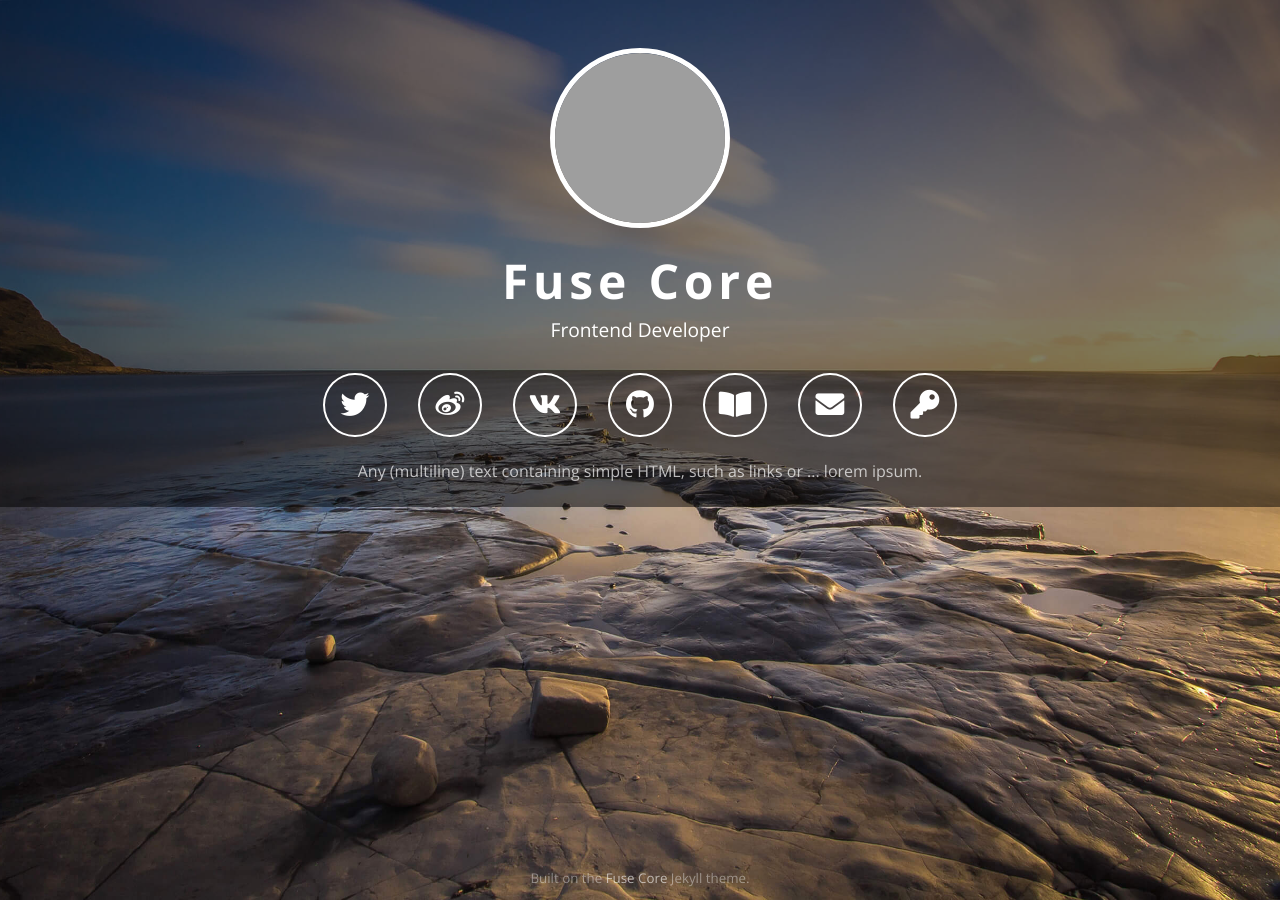
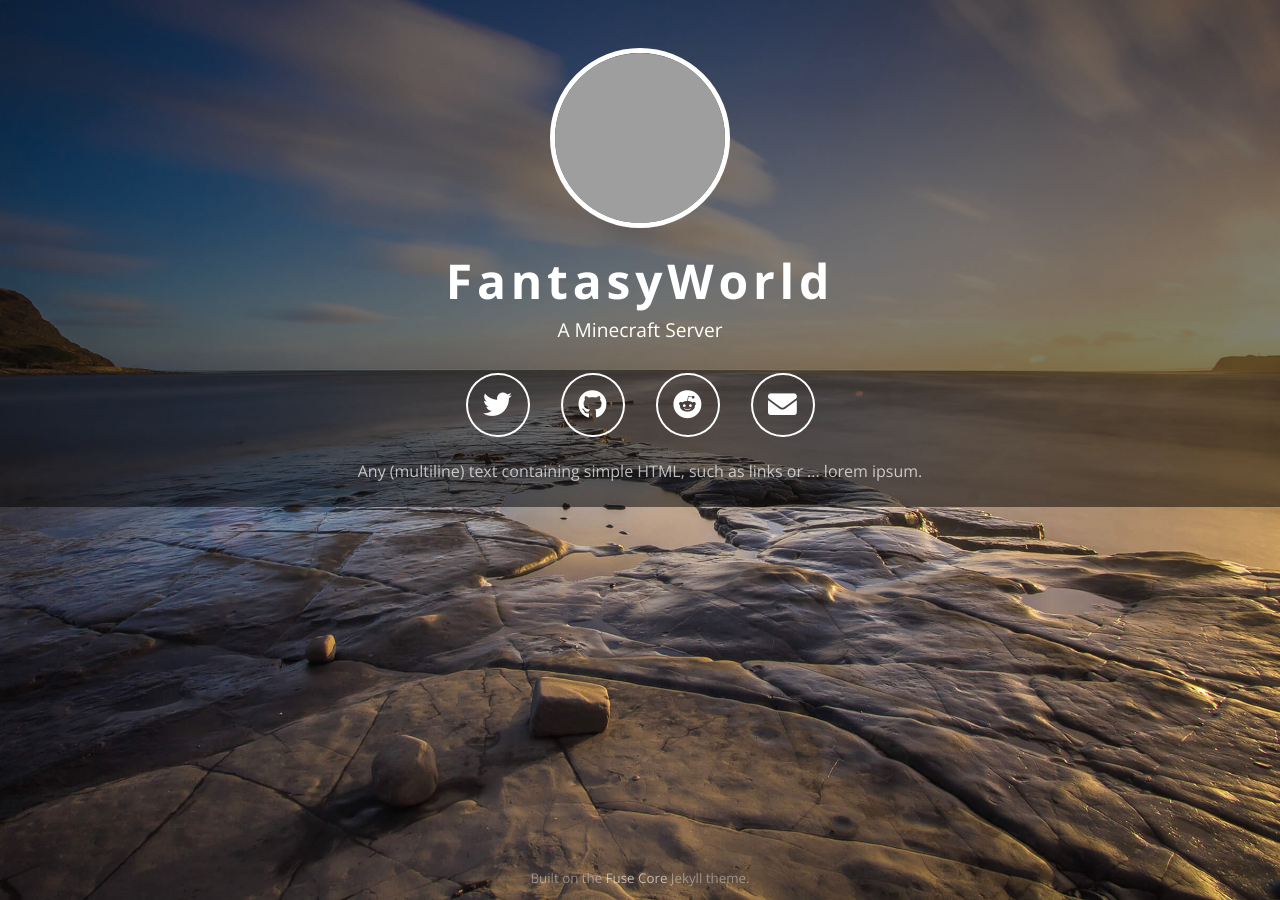
Before and after one commit to Jiabailisan/jiabaili.github.io, a Jekyll site: the page built from index.html, in a window 1280 px wide. Built offline with Jekyll 4.4.1, drawn with Linux system fonts in a browser that asks for light colours; nearby versions of some CDN libraries; comment, search, counter and statistics services are not loaded; part of the change alters nothing that is shown; grey boxes are pictures that could not be loaded.

Commit message:
Update _config.yml

```diff
--- a/_config.yml
+++ b/_config.yml
@@ -12,9 +12,9 @@ sass:
 # When modifying this file, take care to preserve the indentation. This is YAML ...
 
 # Main Headline, name required, subtitle optional
-name: Fuse Core
+name: FantasyWorld
 #subtitle:
-subtitle: Frontend Developer
+subtitle: A Minecraft Server
 
 # Title attribute of HTML Page, uses 'name' from above if empty
 title:
@@ -76,11 +76,11 @@ links:
   - twitter:
       name: Twitter
       show: true
-      href: https://twitter.com/YOUR_TWITTER_USERNAME
+      href: https://twitter.com/w18290667405
       icon: fab fa-twitter
   - weibo:
       name: 微博
-      show: true
+      show: false
       href: https://weibo.com/YOUR_WEIBO_USERNAME
       icon: fab fa-weibo
   - vine:
@@ -95,7 +95,7 @@ links:
       icon: fab fa-facebook
   - vkontakte:
       name: ВКонтакте
-      show: true
+      show: false
       href: https://vk.com/YOUR_VK_USERNAME
       icon: fab fa-vk
   - instagram:
@@ -126,7 +126,7 @@ links:
   - github:
       name: GitHub
       show: true
-      href: https://github.com/tsjensen
+      href: https://github.com/jiabailisan
       icon: fab fa-github
   - codepen:
       name: CodePen
@@ -140,8 +140,8 @@ links:
       icon: fab fa-stack-overflow
   - reddit:
       name: Reddit
-      show: false
-      href: https://reddit.com/user/YOUR_REDDIT_USERNAME
+      show: true
+      href: https://www.reddit.com/user/Jiabailisan
       icon: fab fa-reddit
   - medium:
       name: Medium
@@ -155,17 +155,17 @@ links:
       icon: fab fa-tumblr
   - blog:
       name: Blog
-      show: true
+      show: false
       href: http://host.domain/your_blog
       icon: fas fa-book-open
   - email:
       name: Email
       show: true
-      href: mailto:jonathan.doe@host.domain
+      href: mailto:w18290667405@gmail.com
       icon: fas fa-envelope
   - publickey:
       name: PGP Key
-      show: true
+      show: false
       href: https://pastebin.com/raw/YOUR_PUBLIC_KEY
       icon: fas fa-key
 
```
